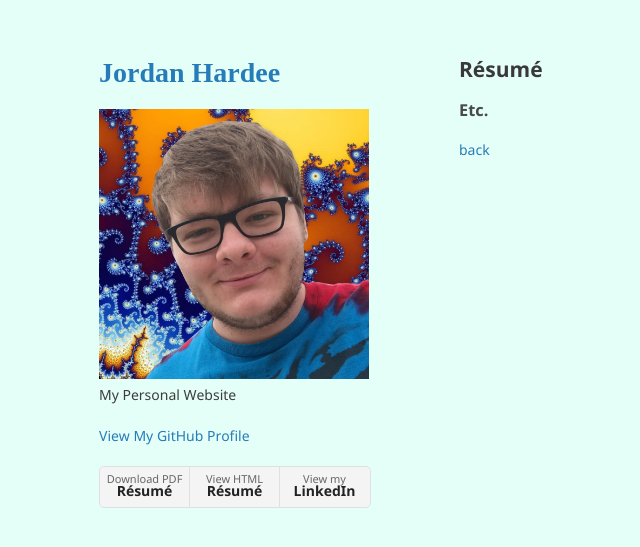
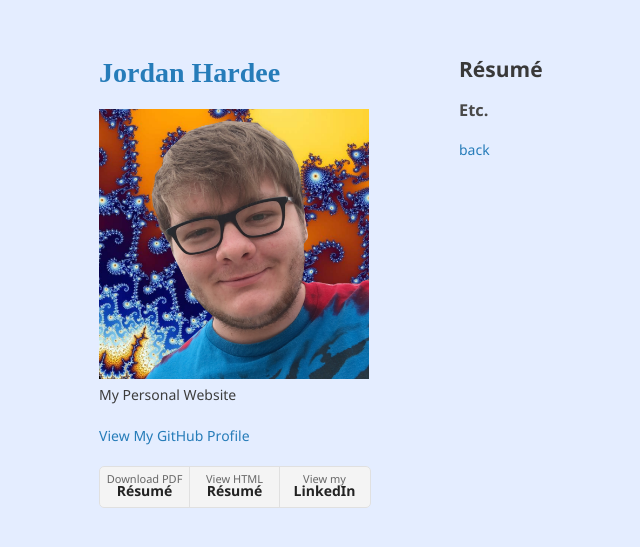
Before and after one commit to jordanhardee/jordanhardee.github.io, a Jekyll site: the page built from resume.md, in a window 1280 px wide. Shown: the top 547 px of the page, without its empty margins (111-751 px from the left). Built offline with Jekyll 4.4.1, drawn with Linux system fonts in a browser that asks for light colours; some web fonts are replaced; our own code applies the rules of GitHub Pages for plain Markdown files.

Commit message:
bg-change

```diff
--- a/_sass/jekyll-theme-minimal.scss
+++ b/_sass/jekyll-theme-minimal.scss
@@ -5,7 +5,7 @@
     src: URL(".../Mario.ttf") format("TrueType");
 }
 body {
-  background-color: #e4fff7;
+  background-color: #e4edff;
   padding:50px;
   font: 14px/1.5 "Noto Sans", "Mario", "Helvetica Neue", Helvetica, Arial, sans-serif;
   color:#3d3d3d;
```
